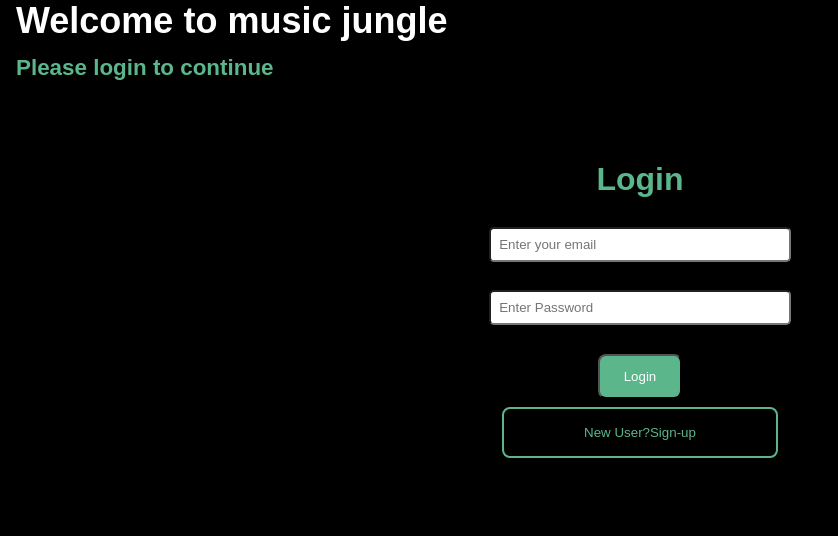
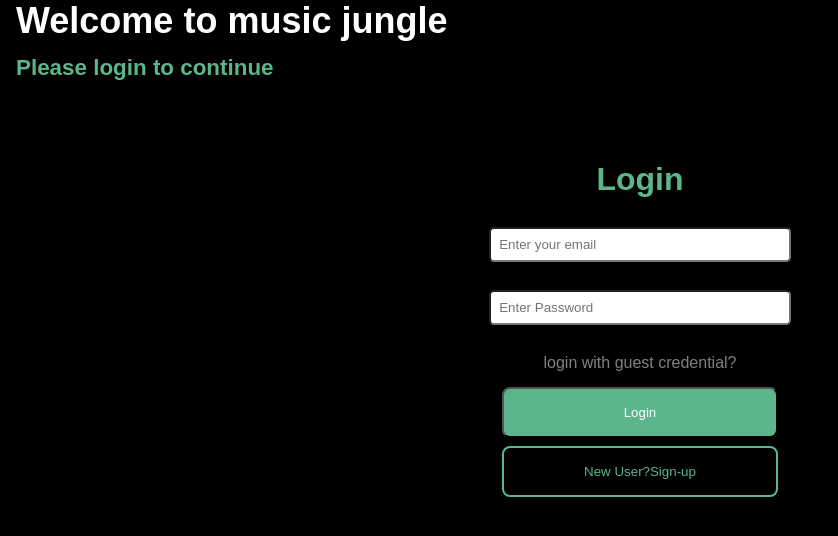
Before and after one commit to harshitadatra/Roc8_project2_videoLib, a React (Create React App) app: page /login in a window 1280 px wide. Shown: the top 536 px of the page, without its empty margins (0-838 px from the left). Built offline with nearby package versions, Linux system fonts and the light colour scheme; no server answers; what miragejs would draw is missing.

Commit message:
feat: added guest credentials

```diff
--- a/src/App.css
+++ b/src/App.css
@@ -159,9 +159,17 @@ a {
   color: white;
   background-color: #5bb68b;
   margin-bottom: 0.5rem;
-  padding: 0.8rem 1.5rem;
+  padding: 1rem;
+  width: 100%;
   border-radius: 0.5rem;
   cursor:pointer
+
+}
+.guest-credentials
+{
+  cursor:pointer;
+  margin-bottom: 0.9rem;
+  color: gray;
 }
 
 .sign-in-button {
--- a/src/components/Auth/Login.jsx
+++ b/src/components/Auth/Login.jsx
@@ -16,14 +16,16 @@ export const Login = () => {
         }))
 
     }
-    const loginHandler = async () =>
+    const loginHandler = async (isTestUser) =>
     {
-        console.log("login");
-        console.log(userDetail);
+
         try{
-            const loginData = await axios.post(
-                "/api/auth/login",userDetail
-            )
+           const loginData = await axios.post(
+             "/api/auth/login",
+             isTestUser
+               ? { email: "abc@gmail.com", password: "abc123" }
+               : userDetail
+           );
             console.log(loginData);
              setUser({
                users: loginData.data.foundUser,
@@ -66,12 +68,14 @@ export const Login = () => {
         />
 
         <div className="buttons-container">
-          <button className="login-button" onClick={loginHandler}>
+          <div onClick={() => loginHandler(true)} class="guest-credentials"> login with guest credential?</div>
+          <button className="login-button" onClick={()=> loginHandler(false)}>
             Login
           </button>
           <Link to="/signup" >
             <button className="sign-up-button">New User?Sign-up</button>
           </Link>
+
         </div>
       </div>
     </div>
```
